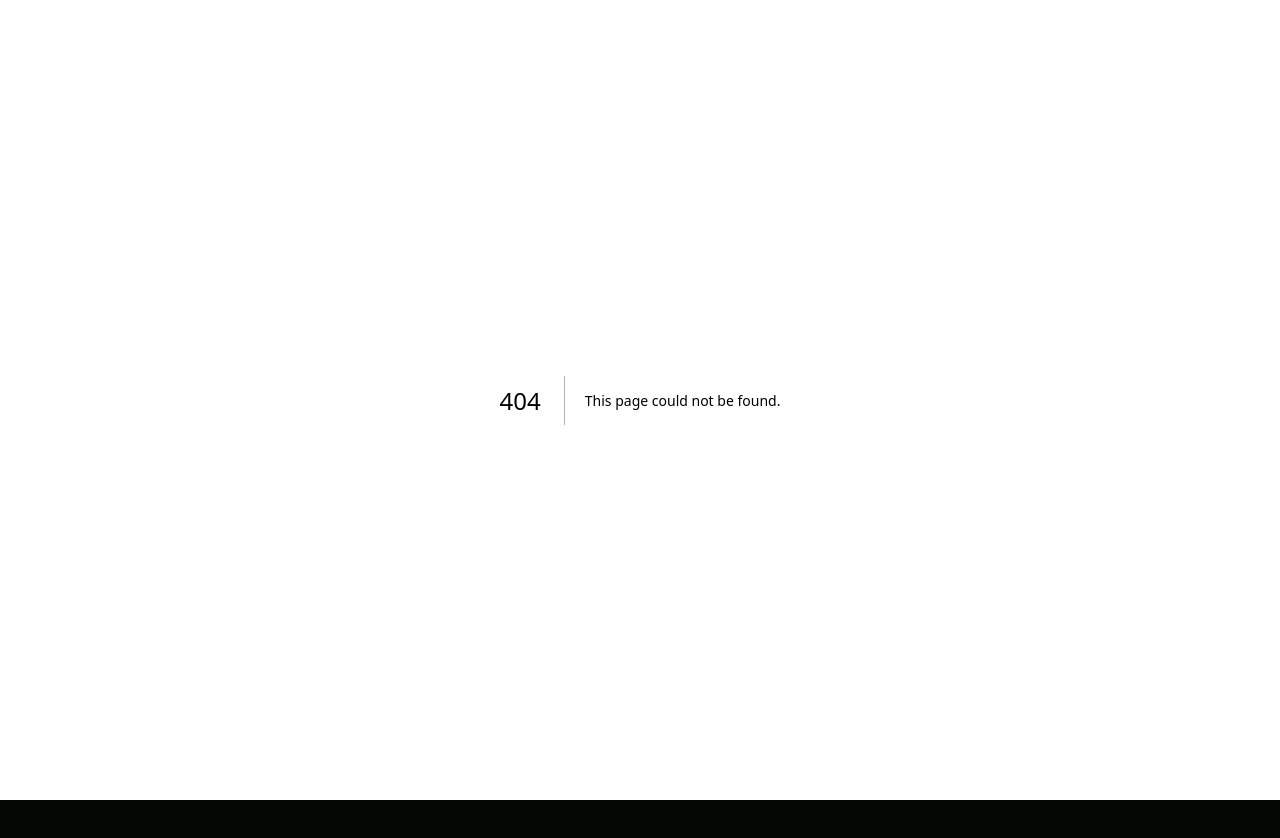
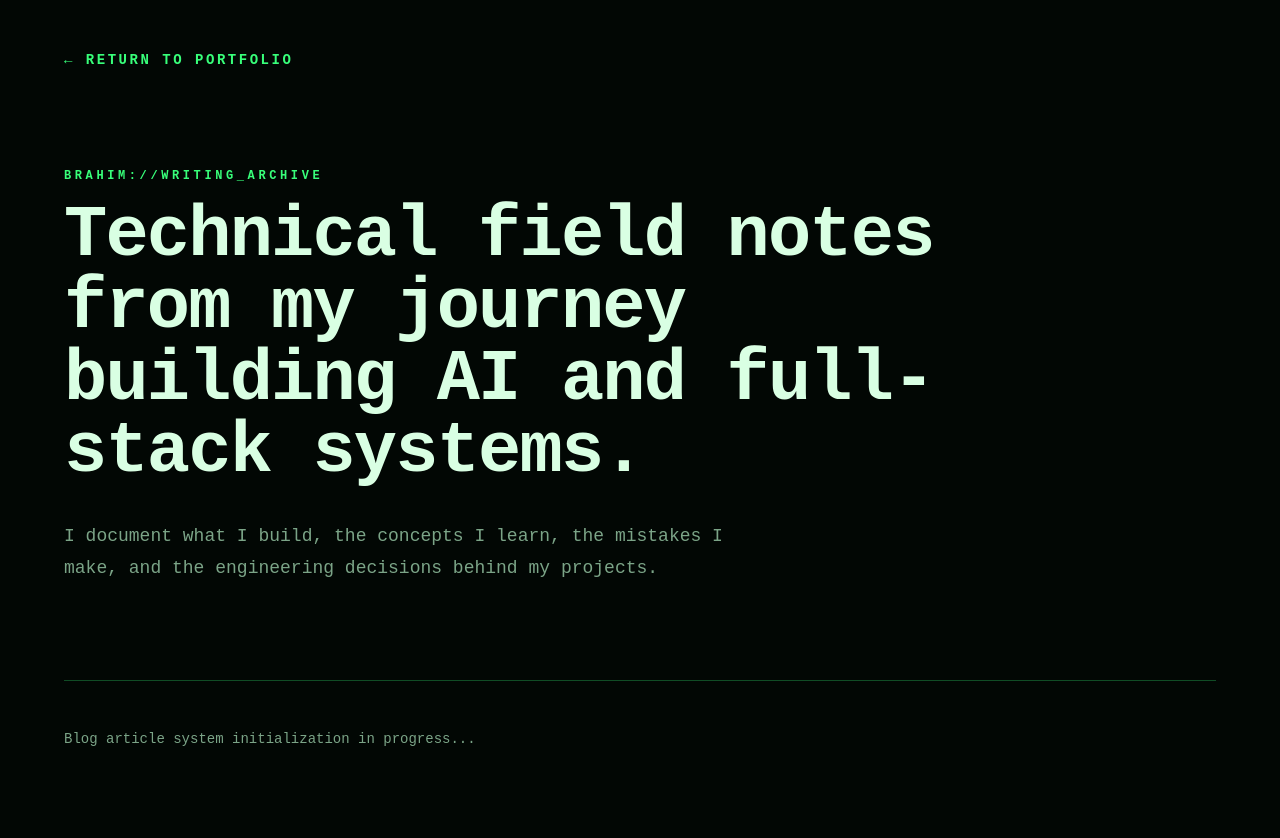
Before and after one commit to brahim-boughezroun/cyber-resume-portfolio, a Next.js app: page /blog in a window 1280 px wide. Before the commit this address had no page. Shown: the top 838 px of the page. Before the commit the page ends 800 px from the top, so only its background shows below. Built offline with nearby package versions, Linux system fonts and the light colour scheme.

Commit message:
feat(blog): add initial public blog route

```diff
--- /dev/null
+++ b/src/app/blog/page.tsx
@@ -0,0 +1,38 @@
+import Link from "next/link";
+
+export default function BlogPage() {
+  return (
+    <main className="min-h-screen bg-[#020704] px-6 py-12 text-[#d9ffe3]">
+      <div className="mx-auto max-w-6xl">
+        <Link
+          href="/"
+          className="text-sm font-bold tracking-[0.18em] text-[#38ff7a]"
+        >
+          ← RETURN TO PORTFOLIO
+        </Link>
+
+        <section className="py-24">
+          <p className="mb-4 text-xs font-bold tracking-[0.3em] text-[#38ff7a]">
+            BRAHIM://WRITING_ARCHIVE
+          </p>
+
+          <h1 className="max-w-4xl text-4xl font-bold tracking-tight md:text-7xl">
+            Technical field notes from my journey building AI and full-stack
+            systems.
+          </h1>
+
+          <p className="mt-8 max-w-2xl text-base leading-8 text-[#7ba487] md:text-lg">
+            I document what I build, the concepts I learn, the mistakes I make,
+            and the engineering decisions behind my projects.
+          </p>
+        </section>
+
+        <section className="border-t border-[rgba(56,255,122,0.28)] py-12">
+          <p className="text-sm text-[#7ba487]">
+            Blog article system initialization in progress...
+          </p>
+        </section>
+      </div>
+    </main>
+  );
+}
```
